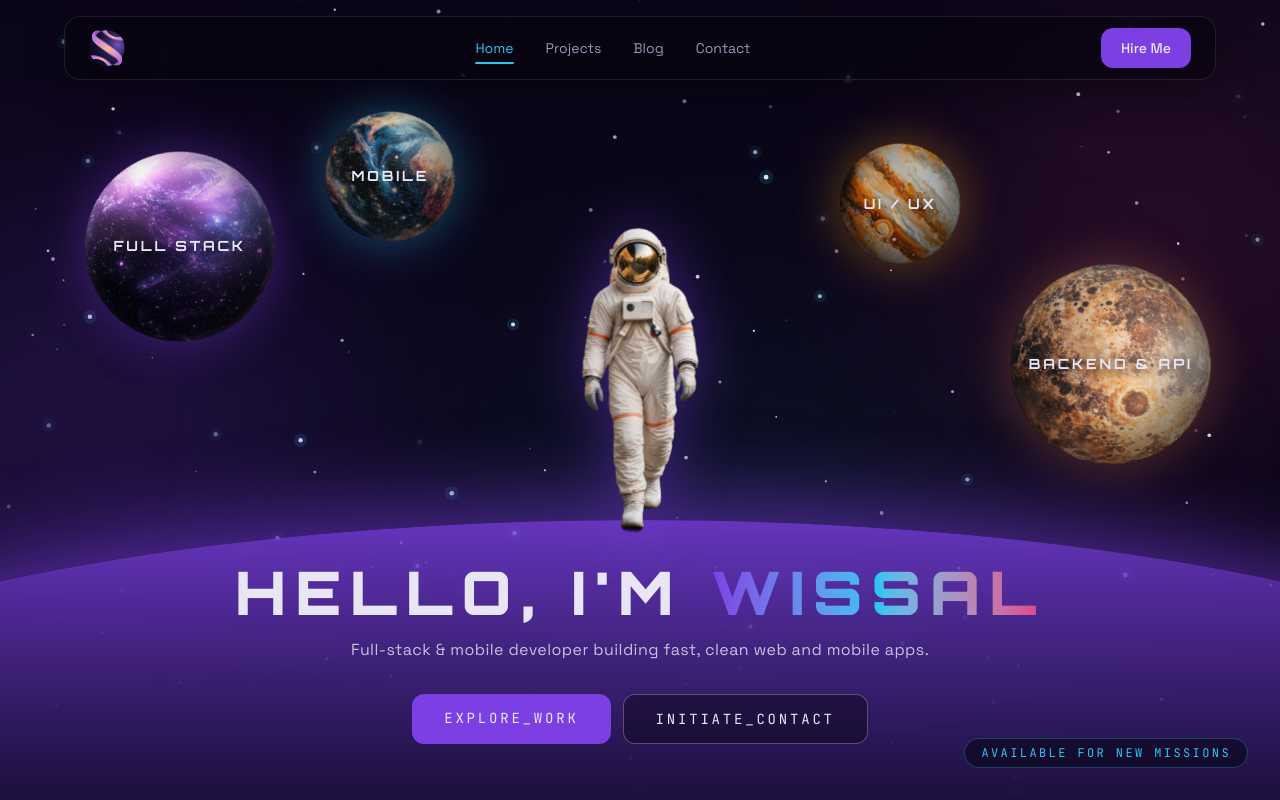
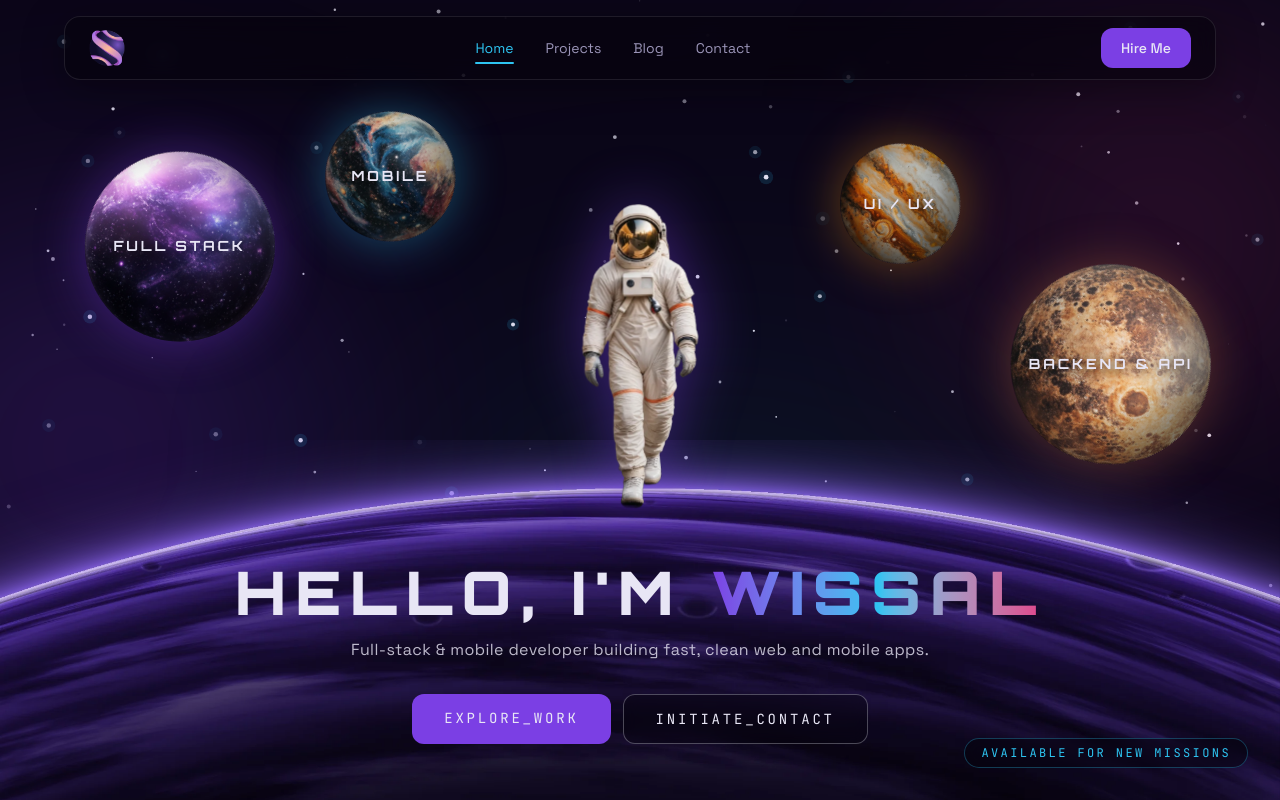
Before and after one commit to wiissal/wiissal-portfolio, a Next.js app: page / in a window 1280 px wide. Shown: the top 800 px of the page. Built offline with nearby package versions, Linux system fonts and the light colour scheme.

Commit message:
feat(hero): replace flat ground with real planet surface

```diff
--- a/src/components/Hero.jsx
+++ b/src/components/Hero.jsx
@@ -67,7 +67,7 @@ export default function Hero() {
         delay={0.5}
       />
       {/* astronaut: outer div positionsinner motion.div animates */}
-      <div className="absolute bottom-[39%] left-1/2 z-10 -translate-x-1/2 md:bottom-[33%]">
+      <div className="absolute bottom-[39%] left-1/2 z-10 -translate-x-1/2 md:bottom-[36%]">
         <motion.div
           animate={
             reduceMotion ? {} : { y: [0, -8, 0], rotate: [-1.5, 1.5, -1.5] }
@@ -85,11 +85,17 @@ export default function Hero() {
         </motion.div>
       </div>
 
-      {/* planet ground */}
-      <div
-        aria-hidden="true"
-        className="pointer-events-none absolute -bottom-[40%] left-1/2 h-[80%] w-[170%] -translate-x-1/2 rounded-[50%] bg-linear-to-b from-violet-glow/80 via-space-800 to-space-950 shadow-[0_-20px_80px_rgba(123,63,228,0.55)] md:-bottom-[45%]"
-      />
+           {/* planet surface */}
+      <div aria-hidden="true" className="pointer-events-none absolute inset-x-0 bottom-0 h-[42%] md:h-[45%]">
+        <Image
+          src="/hero/planet-surface.webp"
+          alt=""
+          fill
+          priority
+          sizes="100vw"
+          className="object-cover object-top"
+        />
+      </div>
 
       {/* name written on the ground */}
       <div className="absolute inset-x-0 bottom-[7%] z-20 px-6 text-center">
```
